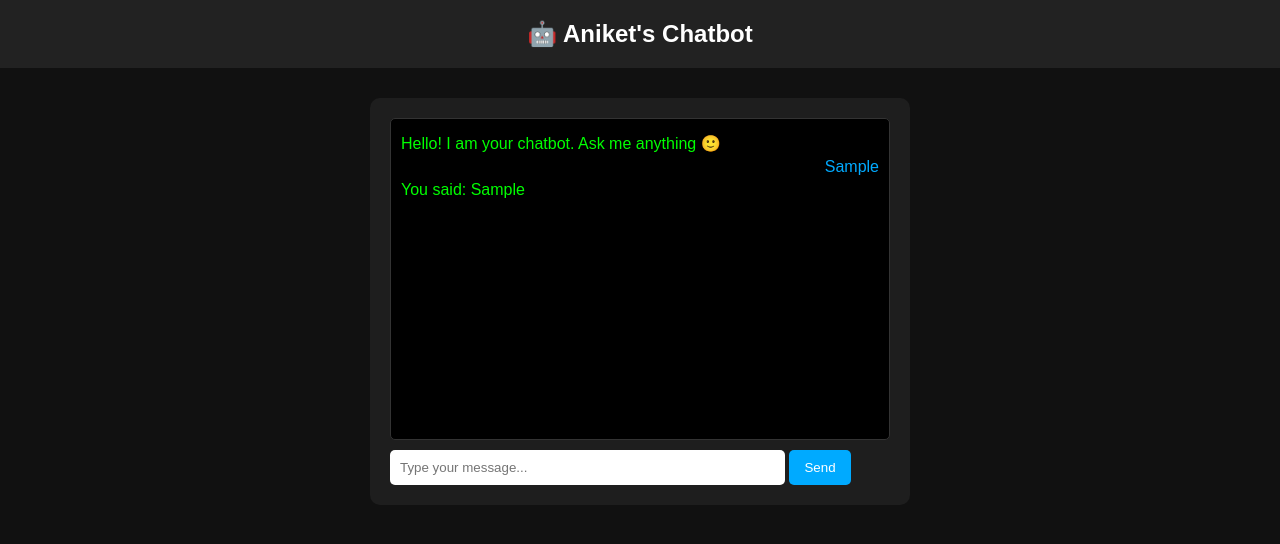
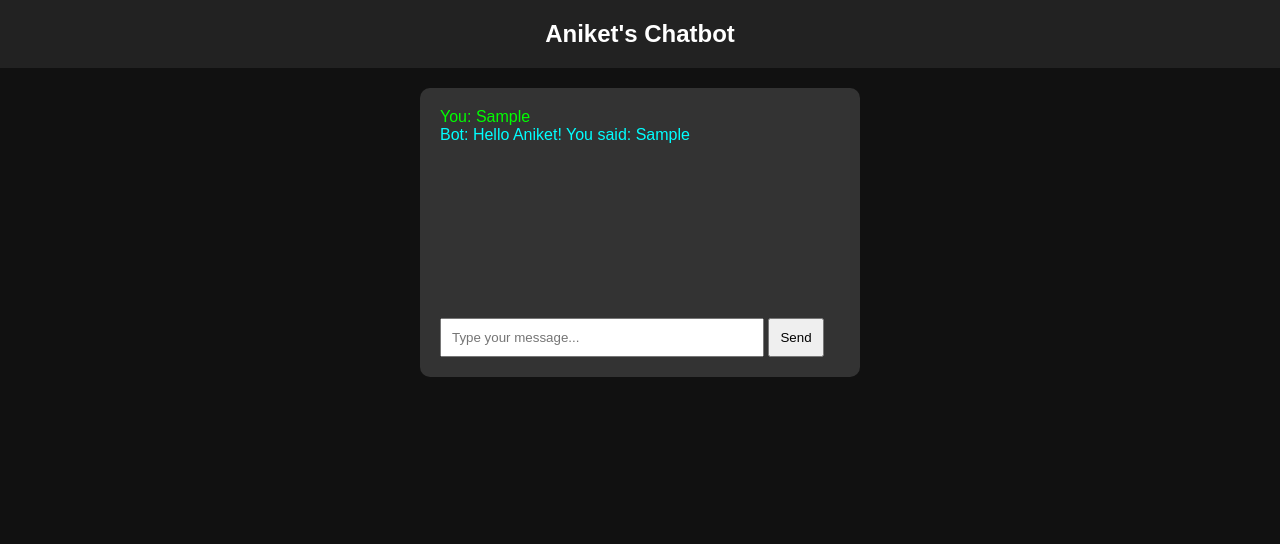
Before and after one commit to aniket4567812-creator/aniket-chatbot, a plain HTML site: page index.html in a window 1280 px wide. Both pictures are taken after typing "Sample" into the empty fields and a click on the button "Send". Drawn offline with Linux system fonts and the light colour scheme.

Commit message:
Update index.html

```diff
--- a/index.html
+++ b/index.html
@@ -20,84 +20,53 @@
       font-weight: bold;
     }
     .chatbox {
+      margin: 20px auto;
       width: 90%;
-      max-width: 500px;
-      margin: 30px auto;
-      background: #1e1e1e;
+      max-width: 400px;
+      background: #333;
+      padding: 20px;
       border-radius: 10px;
-      padding: 20px;
       text-align: left;
     }
     .messages {
-      height: 300px;
+      height: 200px;
       overflow-y: auto;
-      border: 1px solid #333;
-      padding: 10px;
-      border-radius: 5px;
-      background: #000;
+      margin-bottom: 10px;
     }
-    .bot {
-      color: #0f0;
-      margin: 5px 0;
-    }
-    .user {
-      color: #0af;
-      margin: 5px 0;
-      text-align: right;
-    }
+    .user { color: #0f0; }
+    .bot { color: #0ff; }
     input {
       width: 75%;
       padding: 10px;
-      margin-top: 10px;
-      border: none;
-      border-radius: 5px;
     }
     button {
-      padding: 10px 15px;
-      border: none;
-      background: #0af;
-      color: #fff;
-      border-radius: 5px;
-      cursor: pointer;
-    }
-    button:hover {
-      background: #08c;
+      padding: 10px;
     }
   </style>
 </head>
 <body>
-  <header>🤖 Aniket's Chatbot</header>
+  <header>Aniket's Chatbot</header>
   <div class="chatbox">
-    <div class="messages" id="messages">
-      <div class="bot">Hello! I am your chatbot. Ask me anything 🙂</div>
-    </div>
-    <input type="text" id="userInput" placeholder="Type your message..." />
+    <div class="messages" id="messages"></div>
+    <input type="text" id="userInput" placeholder="Type your message...">
     <button onclick="sendMessage()">Send</button>
   </div>
 
   <script>
     function sendMessage() {
-      const input = document.getElementById("userInput");
-      const msg = input.value.trim();
-      if (msg === "") return;
+      let input = document.getElementById("userInput");
+      let msg = input.value.trim();
+      if (!msg) return;
 
-      const messages = document.getElementById("messages");
+      let messagesDiv = document.getElementById("messages");
+      messagesDiv.innerHTML += "<div class='user'>You: " + msg + "</div>";
 
-      // Show user message
-      const userMsg = document.createElement("div");
-      userMsg.className = "user";
-      userMsg.innerText = msg;
-      messages.appendChild(userMsg);
+      // Simple fake reply logic
+      let reply = "Hello Aniket! You said: " + msg;
 
-      // Bot reply (dummy)
-      const botMsg = document.createElement("div");
-      botMsg.className = "bot";
-      botMsg.innerText = "You said: " + msg;
-      messages.appendChild(botMsg);
-
-      // Clear input
+      messagesDiv.innerHTML += "<div class='bot'>Bot: " + reply + "</div>";
       input.value = "";
-      messages.scrollTop = messages.scrollHeight;
+      messagesDiv.scrollTop = messagesDiv.scrollHeight;
     }
   </script>
 </body>
```
